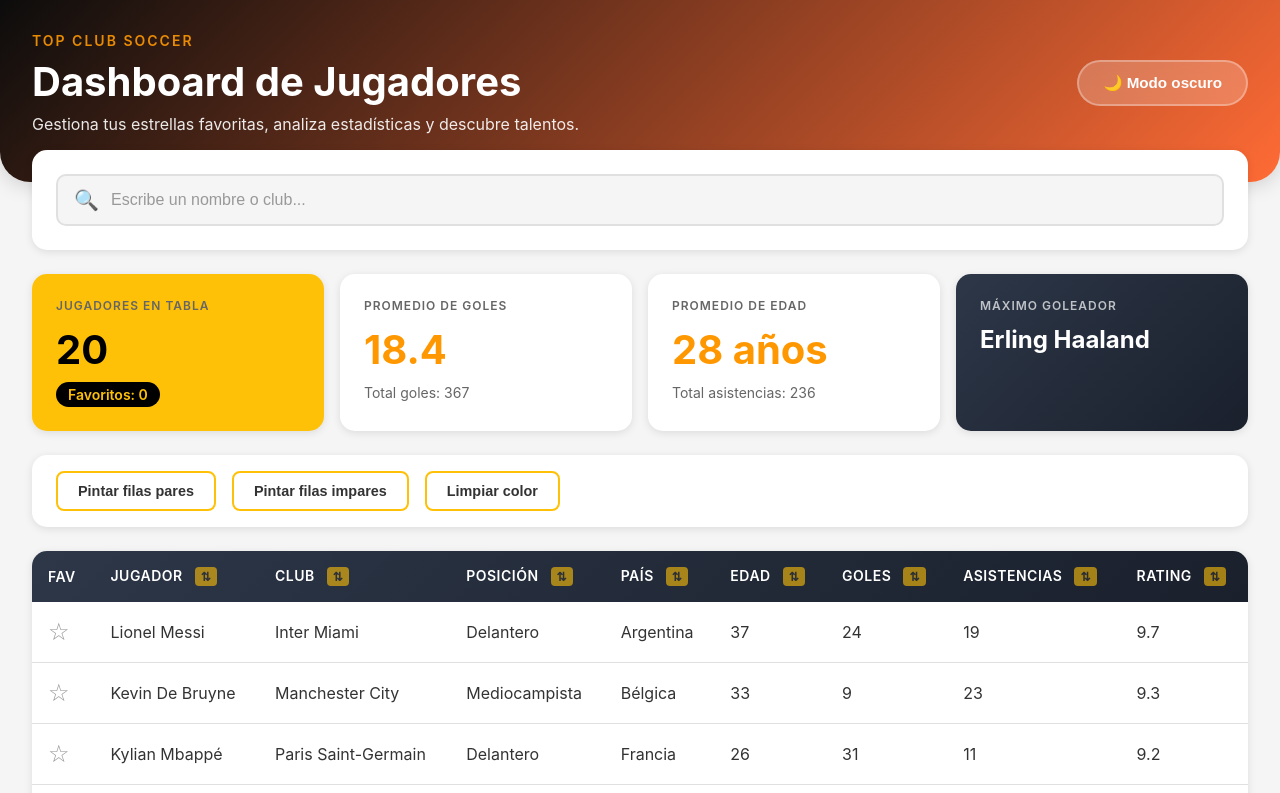
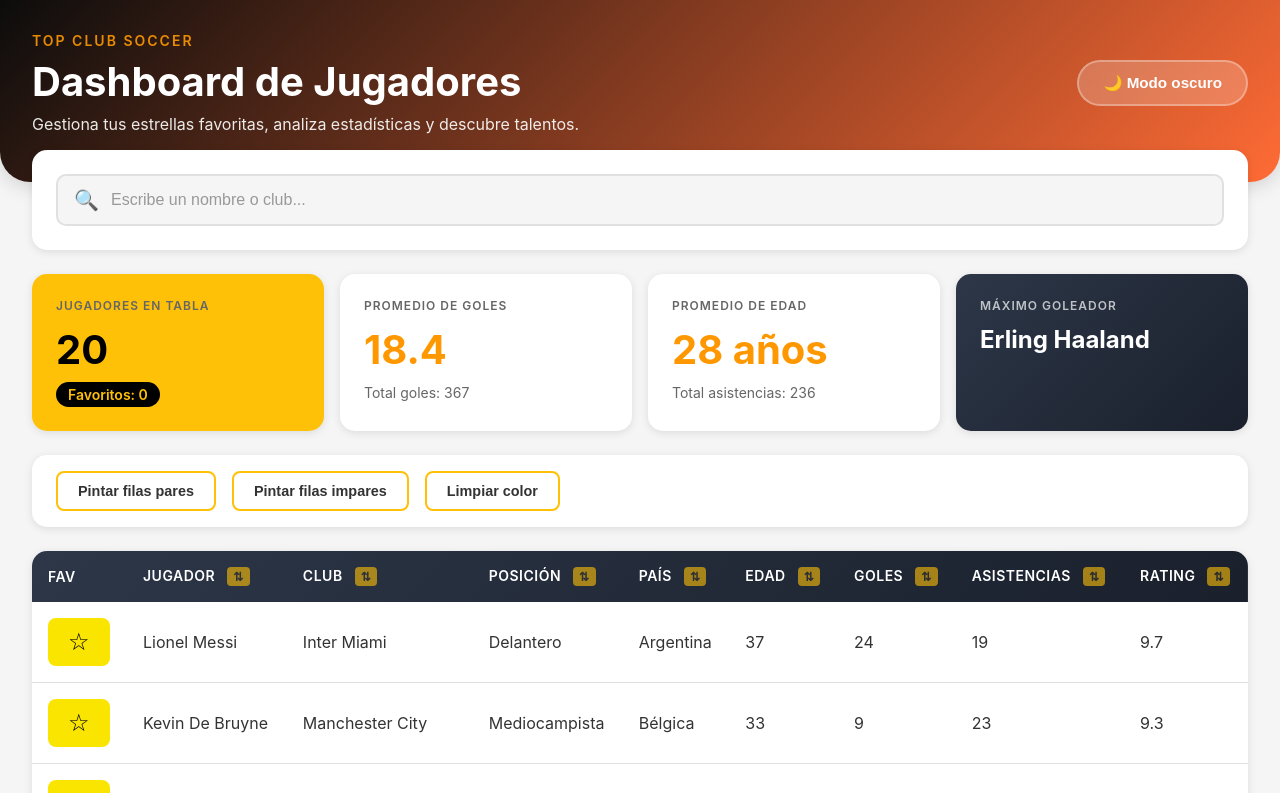
Before and after one commit to pablo-slz/la-mejor-pagina-de-fut, a React (Vite) app: page / in a window 1280 px wide. Shown: the top 793 px of the page. Built offline with nearby package versions, Linux system fonts and the light colour scheme.

Commit message:
organizando colores

```diff
--- a/src/App.css
+++ b/src/App.css
@@ -44,18 +44,18 @@ body {
 /* Modo oscuro */
 body.dark-mode {
     --bg-primary: #00000c;
-    --bg-secondary: #000309;
+    --bg-secondary: #000000;
     --bg-table: #ffffff;
     --text-table: #333333;
     --bg-table-hover: #f5f5f5;
     --text-primary: #f5f5f5;
     --text-secondary: #b0b0b0;
-    --text-light: #808080;
+    --text-light: #ffffff;
     --border-color: #2d3748;
     --shadow: 0 2px 8px rgba(0, 0, 0, 0.3);
     --shadow-lg: 0 4px 20px rgba(0, 0, 0, 0.5);
-    --highlight-even: #2d3748;
-    --highlight-odd: #374151;
+    --highlight-even: #e0de88e6;
+    --highlight-odd: #e0de88e6;
 }
 
 .app {
@@ -430,11 +430,13 @@ body.dark-mode {
 }
 
 .fav-button {
-    background: transparent;
+    background: rgb(250, 229, 1);
+    padding: 10px 20px;
+    border-radius: 8px; /* Número pequeño para menos redondez */
     border: none;
     font-size: 1.5rem;
     cursor: pointer;
-    color: var(--text-light);
+    color: black;
     transition: var(--transition);
 }
 
@@ -443,7 +445,7 @@ body.dark-mode {
 }
 
 .fav-button.active {
-    color: var(--accent-yellow);
+    color: black;
 }
 
 /* Row Highlighting */
```
